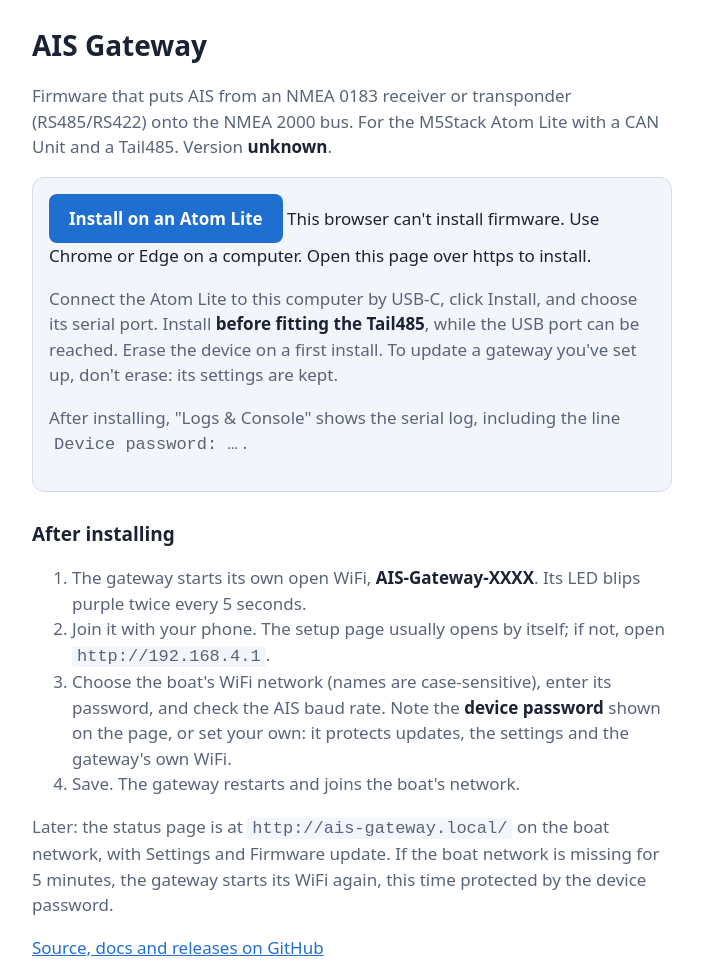
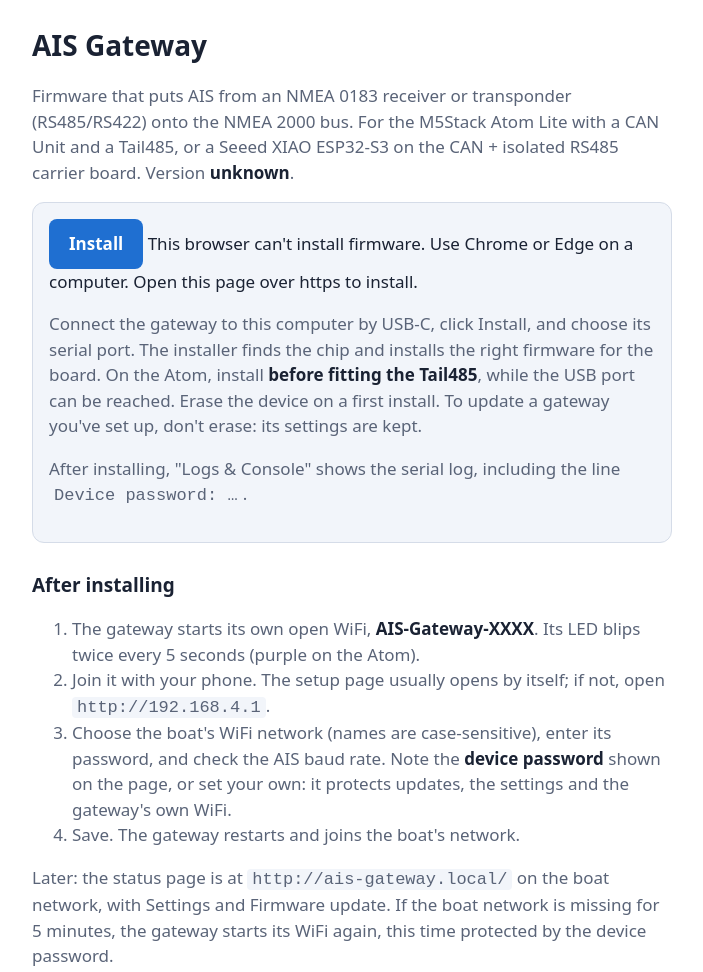
Before and after one commit to jtroyer76/N2k.AIS_Gateway, a plain HTML site: page site/index.html in a window 1280 px wide. Shown: the top 972 px of the page, without its empty margins (288-991 px from the left). Drawn offline with Linux system fonts and the light colour scheme.

Commit message:
ci: release and web flasher for both boards
The release builds both envs. Assets are named per board (ais-gateway-<ver>-<env>-full.bin and -update.bin), and the flasher manifest has one build per chip (ESP32, ESP32-S3), with each board's files in its own folder. The S3 bootloader goes at 0x0 (0x1000 on the ESP32), 8 MB DIO 80 MHz, per the Arduino core's build script and the built bootloader's header. Checked locally: a build without secrets.h, merged the same way and written at 0x0 after a full erase, booted the XIAO into the setup hotspot.

```diff
--- a/site/index.html
+++ b/site/index.html
@@ -30,23 +30,26 @@
 <main>
   <h1>AIS Gateway</h1>
   <p>Firmware that puts AIS from an NMEA 0183 receiver or transponder (RS485/RS422) onto the NMEA 2000 bus.
-     For the M5Stack Atom Lite with a CAN Unit and a Tail485. Version <b id="version">…</b>.</p>
+     For the M5Stack Atom Lite with a CAN Unit and a Tail485, or a Seeed XIAO ESP32-S3 on the CAN + isolated RS485
+     carrier board. Version <b id="version">…</b>.</p>
 
   <div class="card">
     <esp-web-install-button manifest="firmware/manifest.json">
-      <button slot="activate">Install on an Atom Lite</button>
+      <button slot="activate">Install</button>
       <span slot="unsupported">This browser can't install firmware. Use Chrome or Edge on a computer.</span>
       <span slot="not-allowed">Open this page over https to install.</span>
     </esp-web-install-button>
-    <p>Connect the Atom Lite to this computer by USB-C, click Install, and choose its serial port.
-       Install <b>before fitting the Tail485</b>, while the USB port can be reached.
+    <p>Connect the gateway to this computer by USB-C, click Install, and choose its serial port.
+       The installer finds the chip and installs the right firmware for the board.
+       On the Atom, install <b>before fitting the Tail485</b>, while the USB port can be reached.
        Erase the device on a first install. To update a gateway you've set up, don't erase: its settings are kept.</p>
     <p>After installing, "Logs &amp; Console" shows the serial log, including the line <code>Device password: …</code>.</p>
   </div>
 
   <h2>After installing</h2>
   <ol>
-    <li>The gateway starts its own open WiFi, <b>AIS-Gateway-XXXX</b>. Its LED blips purple twice every 5 seconds.</li>
+    <li>The gateway starts its own open WiFi, <b>AIS-Gateway-XXXX</b>. Its LED blips twice every 5 seconds
+        (purple on the Atom).</li>
     <li>Join it with your phone. The setup page usually opens by itself; if not, open <code>http://192.168.4.1</code>.</li>
     <li>Choose the boat's WiFi network (names are case-sensitive), enter its password, and check the AIS baud rate.
         Note the <b>device password</b> shown on the page, or set your own: it protects updates, the settings and the gateway's own WiFi.</li>
```
Also changed, not shown: site/manifest.template.json (+13 -4 lines), 1 other file.
